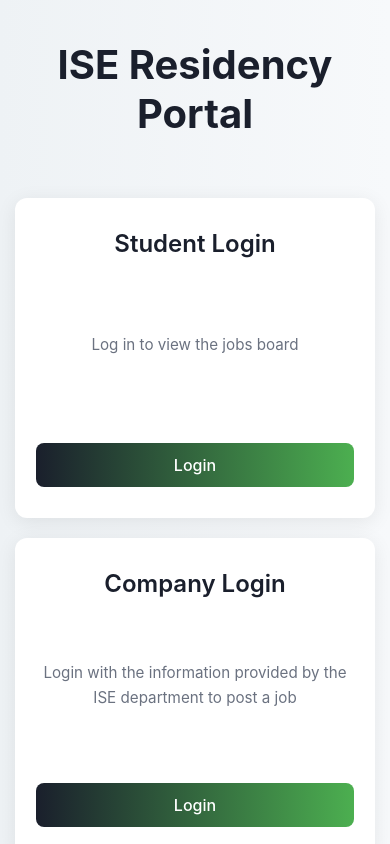
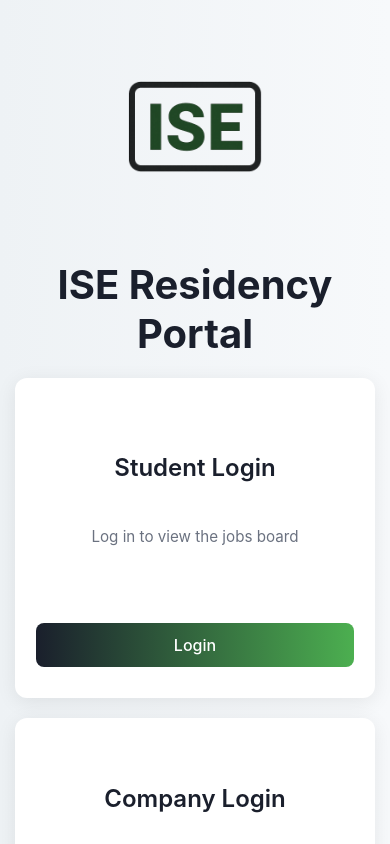
Before and after one commit to AndyCao555/ResidencyWebApp-fix, a plain HTML site: page index.html in a window 390 px wide. Shown: the top 844 px of the page. Drawn offline with Linux system fonts and the light colour scheme.

Commit message:
fixed the homepage

```diff
--- a/Index.css
+++ b/Index.css
@@ -5,21 +5,34 @@
   font-family: -apple-system, BlinkMacSystemFont, 'Segoe UI', Roboto, Oxygen, Ubuntu, Cantarell, sans-serif;
 }
 
-body {
-  background: linear-gradient(to right, #EEF2F5, #F7F9FB);
+.index {
+ background: linear-gradient(to right, #EEF2F5, #F7F9FB);
   min-height: 100vh;
   color: #1A1F2C;
   padding: 40px 20px;
 }
 
-body.index h1 {
+.ISE-Logo {
+  display: block;
+  margin: 0 auto 20px auto;
+  max-width: 220px;
+  height: auto;
+}
+
+.index {
+  padding-top: auto;
+}
+
+.index h1{
   text-align: center;
   font-size: 3rem;
   font-weight: 700;
   color: #1A1F2C;
-  margin-bottom: 60px;
-  padding-top: 20px;
+  margin-bottom: 20px;
+
 }
+
+
 
 .section-container {
   display: grid;
@@ -53,7 +66,7 @@ body.index h1 {
   font-size: 1.5rem;
   font-weight: 600;
   color: #1A1F2C;
-  margin-bottom: 20px;
+  margin-top: auto;
 }
 
 .section button {
@@ -99,11 +112,11 @@ body.index h1 {
 }
 
 @media (max-width: 768px) {
-  body {
+  .index {
     padding: 20px 15px;
   }
 
-  body.index h1 {
+  .index h1 {
     font-size: 2.5rem;
   }
 
--- a/index.html
+++ b/index.html
@@ -7,8 +7,10 @@
     <link rel="stylesheet" href="Index.css"/>
     <link rel="icon" type="image/png" href="images/Favicon.png">
 
+
   </head>
   <body class="index">
+     <img src="images/ISE NO BACKGROUND.png" alt="ISE Logo" class="ISE-Logo">
     <h1>ISE Residency Portal</h1>
 
     <div class="section-container">
```
Also changed, not shown: images/ISE NO BACKGROUND.png (added).
